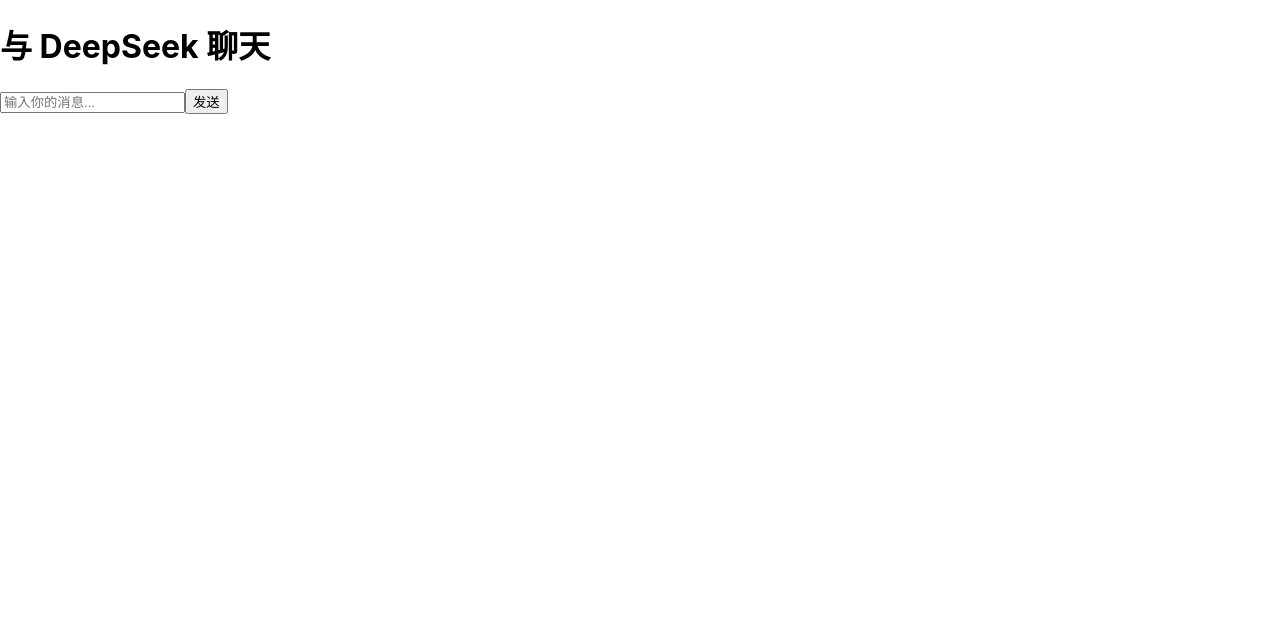
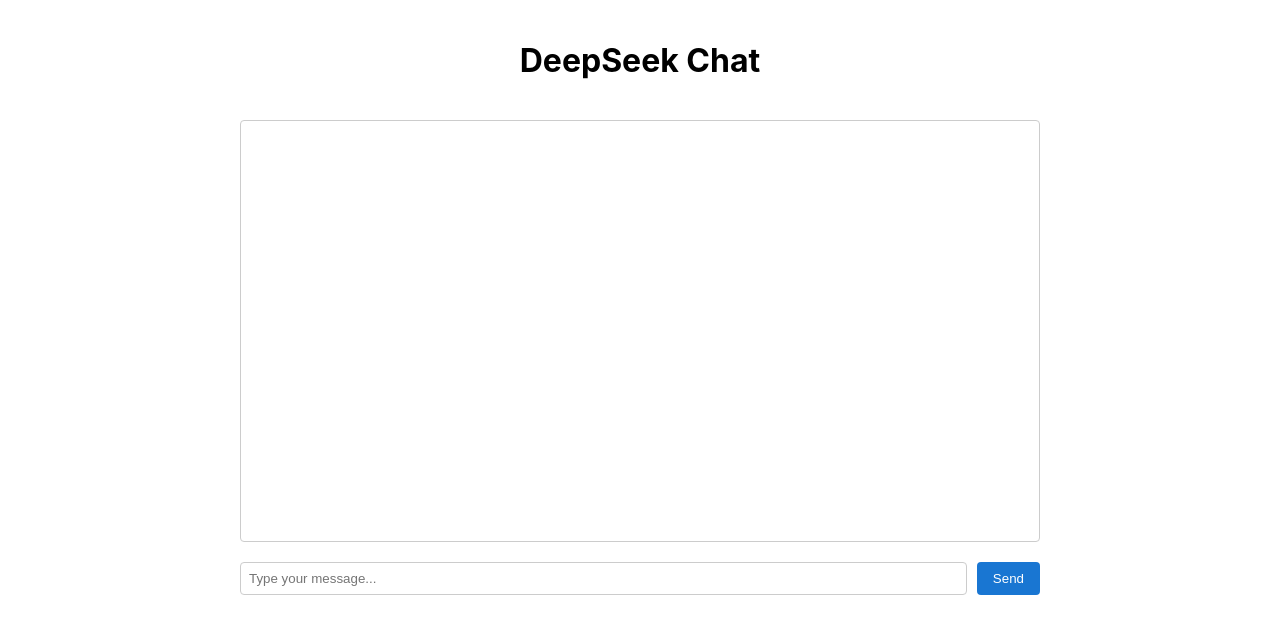
Before and after one commit to majinxin8023/react-pages, a React app: page / in a window 1280 px wide. Shown: the top 634 px of the page. Built offline with nearby package versions, Linux system fonts and the light colour scheme.

Commit message:
deepseek

```diff
--- a/public/index.html
+++ b/public/index.html
@@ -4,7 +4,7 @@
 <head>
   <meta charset="UTF-8">
   <meta name="viewport" content="width=device-width, initial-scale=1.0">
-  <title>Chat with DeepSeek</title>
+  <title>DeepSeek Chat</title>
 </head>
 
 <body>
--- a/src/App.tsx
+++ b/src/App.tsx
@@ -1,107 +1,170 @@
-import React, { useState } from 'react';
-import { ApolloClient, InMemoryCache, ApolloProvider, gql, useMutation } from '@apollo/client';
+import {
+  ApolloClient,
+  InMemoryCache,
+  ApolloProvider,
+  gql,
+  useLazyQuery,
+} from "@apollo/client";
+import { useState } from "react";
 
-// 定义消息接口
-interface Message {
-  text: string;
-  isUser: boolean;
-}
+// 配置 Apollo Client
+const client = new ApolloClient({
+  uri: "http://localhost:8787/graphql",
+  cache: new InMemoryCache(),
+  defaultOptions: {
+    watchQuery: {
+      fetchPolicy: "network-only",
+    },
+    query: {
+      fetchPolicy: "network-only",
+    },
+  },
+  headers: {
+    "Content-Type": "application/json",
+  },
+});
 
-// 定义 GraphQL mutation
+// GraphQL 查询
 const SEND_MESSAGE = gql`
-  mutation SendMessage($message: String!) {
-    sendMessage(message: $message) {
-      response
+  query Chat($message: String!) {
+    chat(message: $message) {
+      success
+      reply
+      message
     }
   }
 `;
 
-// 初始化 Apollo Client
-const client = new ApolloClient({
-  uri: 'https://deepseek-graphql-worker.majx3009.workers.dev/', // 替换为你的 Cloudflare Worker URL
-  cache: new InMemoryCache(),
+// 聊天组件
+function Chat() {
+  const [message, setMessage] = useState("");
+  const [chatHistory, setChatHistory] = useState<
+    Array<{ type: "user" | "assistant"; content: string }>
+  >([]);
+  const [sendMessage, { loading }] = useLazyQuery(SEND_MESSAGE);
+
+  const handleSubmit = async (e: React.FormEvent) => {
+    e.preventDefault();
+    if (!message.trim()) return;
+
+    // 添加用户消息到聊天历史
+    setChatHistory((prev) => [...prev, { type: "user", content: message }]);
+
+    try {
+      const { data } = await sendMessage({
+        variables: { message },
       });
 
-/**
- * 聊天组件，处理对话 UI
- * 管理用户输入、发送消息和显示响应
- */
-const Chat: React.FC = () => {
-  const [message, setMessage] = useState<string>('');
-  const [messages, setMessages] = useState<Message[]>([]);
-  const [sendMessage, { loading, error }] = useMutation<{ sendMessage: { response: string } }>(SEND_MESSAGE, {
-    onCompleted: (data) => {
-      // 将用户消息和 AI 响应添加到对话中
-      setMessages([
-        ...messages,
-        { text: message, isUser: true },
-        { text: data.sendMessage.response, isUser: false },
+      if (data?.chat?.success) {
+        // 添加助手回复到聊天历史
+        setChatHistory((prev) => [
+          ...prev,
+          { type: "assistant", content: data.chat.reply },
         ]);
-      setMessage(''); // 清空输入框
+      } else {
+        // 处理错误情况
+        setChatHistory((prev) => [
+          ...prev,
+          {
+            type: "assistant",
+            content:
+              data?.chat?.message ||
+              "Sorry, there was an error processing your message.",
           },
-  });
+        ]);
+      }
+    } catch (error) {
+      console.error("Error sending message:", error);
+      setChatHistory((prev) => [
+        ...prev,
+        {
+          type: "assistant",
+          content: "Sorry, there was an error processing your message.",
+        },
+      ]);
+    }
 
-  // 处理表单提交
-  const handleSubmit = (e: React.FormEvent) => {
-    e.preventDefault();
-    if (message.trim()) {
-      sendMessage({ variables: { message } });
-    }
+    setMessage("");
   };
 
   return (
-    <div className="flex flex-col h-screen bg-gray-100">
-      {/* 头部 */}
-      <header className="bg-blue-600 text-white p-4 text-center">
-        <h1 className="text-xl font-bold">与 DeepSeek 聊天</h1>
-      </header>
-
-      {/* 聊天消息 */}
-      <div className="flex-1 p-4 overflow-y-auto">
-        {messages.map((msg, index) => (
+    <div
+      className="chat-container"
+      style={{ maxWidth: "800px", margin: "0 auto", padding: "20px" }}
+    >
+      <div
+        className="chat-history"
+        style={{
+          height: "400px",
+          overflowY: "auto",
+          border: "1px solid #ccc",
+          padding: "10px",
+          marginBottom: "20px",
+          borderRadius: "4px",
+        }}
+      >
+        {chatHistory.map((msg, index) => (
           <div
             key={index}
-            className={`my-2 p-3 rounded-lg max-w-[75%] ${
-              msg.isUser ? 'bg-blue-500 text-white ml-auto' : 'bg-gray-300 text-black mr-auto'
-            }`}
+            style={{
+              marginBottom: "10px",
+              padding: "8px",
+              backgroundColor: msg.type === "user" ? "#e3f2fd" : "#f5f5f5",
+              borderRadius: "4px",
+              maxWidth: "80%",
+              marginLeft: msg.type === "user" ? "auto" : "0",
+            }}
           >
-            {msg.text}
+            {msg.content}
           </div>
         ))}
-        {loading && <div className="text-center text-gray-500">加载中...</div>}
-        {error && <div className="text-center text-red-500">错误: {error.message}</div>}
       </div>
-
-      {/* 输入表单 */}
-      <div className="p-4 bg-white border-t">
-        <form onSubmit={handleSubmit} className="flex gap-2">
+      <form onSubmit={handleSubmit} style={{ display: "flex", gap: "10px" }}>
         <input
           type="text"
           value={message}
           onChange={(e) => setMessage(e.target.value)}
-            placeholder="输入你的消息..."
-            className="flex-1 p-2 border rounded-lg outline-none focus:ring-2 focus:ring-blue-500"
+          placeholder="Type your message..."
+          style={{
+            flex: 1,
+            padding: "8px",
+            borderRadius: "4px",
+            border: "1px solid #ccc",
+          }}
+          disabled={loading}
         />
         <button
           type="submit"
+          style={{
+            padding: "8px 16px",
+            backgroundColor: "#1976d2",
+            color: "white",
+            border: "none",
+            borderRadius: "4px",
+            cursor: loading ? "not-allowed" : "pointer",
+            opacity: loading ? 0.7 : 1,
+          }}
           disabled={loading}
-            className="px-4 py-2 bg-blue-600 text-white rounded-lg hover:bg-blue-700 disabled:bg-gray-400"
         >
-            发送
+          {loading ? "Sending..." : "Send"}
         </button>
       </form>
     </div>
+  );
+}
+
+// 主应用
+function App() {
+  return (
+    <ApolloProvider client={client}>
+      <div style={{ padding: "20px" }}>
+        <h1 style={{ textAlign: "center", marginBottom: "20px" }}>
+          DeepSeek Chat
+        </h1>
+        <Chat />
       </div>
-  );
-};
-
-/**
- * 根组件，将 Chat 包裹在 ApolloProvider 中
- */
-const App: React.FC = () => (
-  <ApolloProvider client={client}>
-    <Chat />
     </ApolloProvider>
   );
+}
 
 export default App;
--- a/src/index.tsx
+++ b/src/index.tsx
@@ -1,8 +1,14 @@
-import React from 'react';
-import { createRoot } from 'react-dom/client';
-import './index.css';
-import App from './App';
+import React from "react";
+import { createRoot } from "react-dom/client";
+import "./index.css";
+import App from "./App";
 
-// Render the application
-const root = createRoot(document.getElementById('root') as HTMLElement);
-root.render(<App />);
+const container = document.getElementById("root");
+if (!container) throw new Error("Failed to find the root element");
+const root = createRoot(container);
+
+root.render(
+  <React.StrictMode>
+    <App />
+  </React.StrictMode>
+);
--- a/webpack.config.js
+++ b/webpack.config.js
@@ -3,7 +3,6 @@
  */
 const path = require('path');
 const HtmlWebpackPlugin = require('html-webpack-plugin');
-const UnoCSS = require('@unocss/webpack').default;
 
 module.exports = {
   mode: 'development',
@@ -11,7 +10,6 @@
   output: {
     path: path.resolve(__dirname, 'dist'),
     filename: 'bundle.js',
-    clean: true,
   },
   resolve: {
     extensions: ['.tsx', '.ts', '.js'],
@@ -21,7 +19,7 @@
       {
         test: /\.(ts|tsx)$/,
         exclude: /node_modules/,
-        use: ['babel-loader', 'ts-loader'],
+        use: 'ts-loader',
       },
       {
         test: /\.css$/,
@@ -32,14 +30,14 @@
   plugins: [
     new HtmlWebpackPlugin({
       template: './public/index.html',
-      inject: 'body',
     }),
-    new UnoCSS(), // 确保 UnoCSS 插件正确加载
   ],
   devServer: {
-    static: path.join(__dirname, 'dist'),
-    compress: true,
+    static: {
+      directory: path.join(__dirname, 'public'),
+    },
     port: 3000,
     hot: true,
+    open: true,
   },
 };
```
Lines whose indentation alone changed are shown as unchanged.
